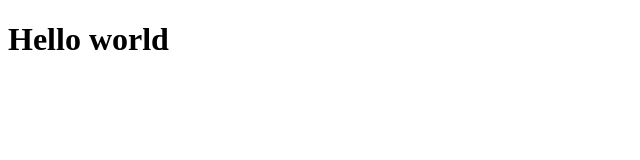
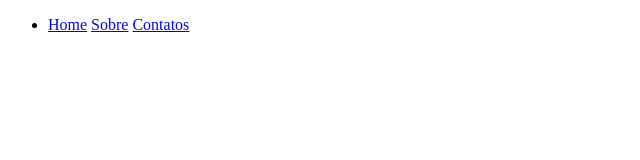
Before and after one commit to jpkm17/teste_repositorio, a plain HTML site: page index.html in a window 1280 px wide. Shown: the whole page, without its empty margins (0-640 px from the left). Drawn offline with Linux system fonts and the light colour scheme.

Commit message:
adicionando o header

```diff
--- a/index.html
+++ b/index.html
@@ -4,11 +4,20 @@
     <meta charset="UTF-8">
     <meta http-equiv="X-UA-Compatible" content="IE=edge">
     <meta name="viewport" content="width=device-width, initial-scale=1.0">
+    <link rel="stylesheet" href="style.css">
     <title>Document</title>
 </head>
 <body>
 
-    <h1> Hello world</h1>
+   <header>
+    <ul>
+        <li>
+            <a href="#">Home</a>
+            <a href="#">Sobre</a>
+            <a href="#">Contatos</a>
+        </li>
+    </ul>
+   </header>
 
 </body>
 </html>
```
Also changed, not shown: style.css (added).
